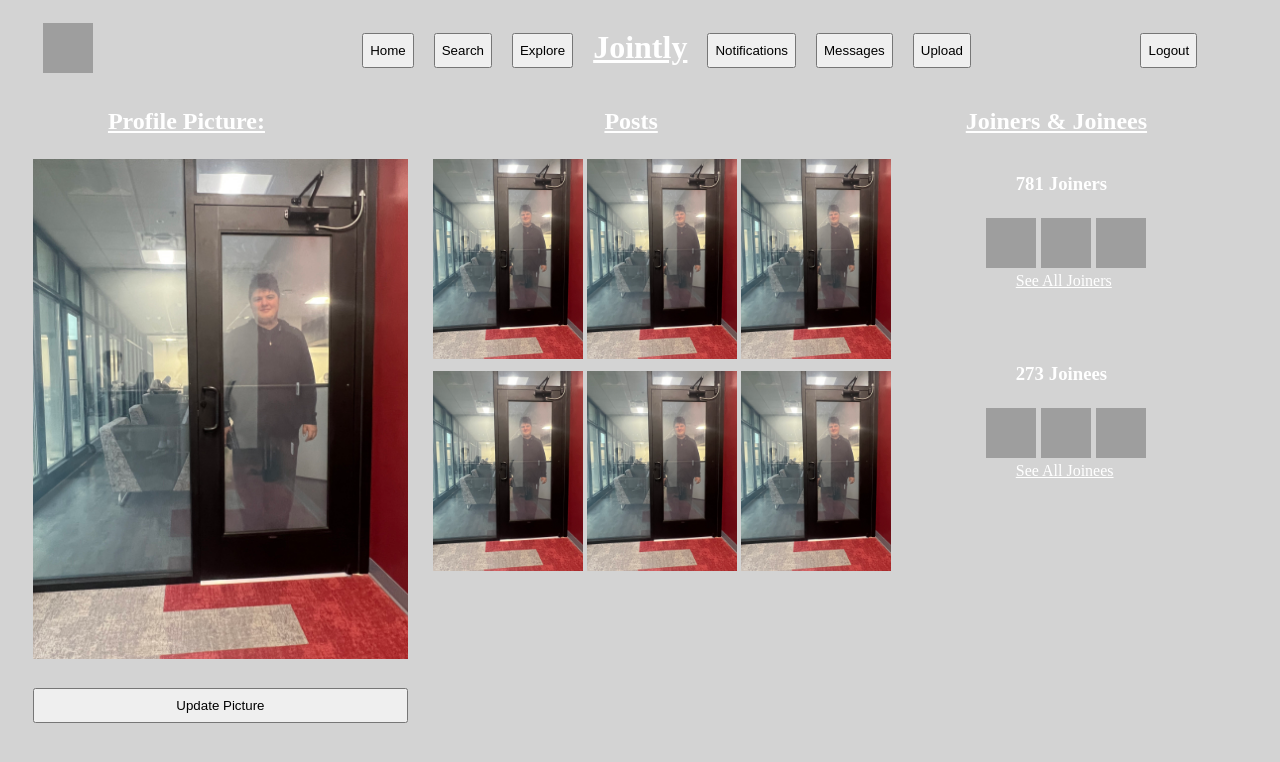
After one commit to CarlosA16/Jointly, a PHP site: page /user.php in a window 1280 px wide. The commit adds this page. Shown: the top 762 px of the page. Run offline with PHP 8.4, Linux system fonts and the light colour scheme; grey boxes are pictures that could not be loaded.

Commit message:
Feed & User pages

```diff
--- a/feed.php
+++ b/feed.php
@@ -36,7 +36,7 @@
                     <img src="https://cdn-icons-png.flaticon.com/512/39/39475.png">
                     <p id="userName">User.Name</p>
                 </div>
-                <img style="margin-top: 4px;margin-bottom: 4px;" src="https://upload.wikimedia.org/wikipedia/commons/thumb/7/70/Solid_white.svg/2048px-Solid_white.svg.png">
+                <img style="margin-top: 4px;margin-bottom: 4px;" src="IMG_1516.jpg">
                 <div id="likes">
                     <img style="width:30px;height:30px;" src="https://cdn-icons-png.flaticon.com/512/25/25297.png">
                     <p id="count">189</p>
--- /dev/null
+++ b/user.css
@@ -0,0 +1,53 @@
+body{
+    background:lightgray;
+    color: white;
+}
+#header{
+    display:flex;
+    justify-content:space-around;
+    gap:20px;
+}
+#main{
+    display:flex;
+    justify-content:center;
+    gap:20px;
+}
+button{
+    height: 35px;
+    margin-top: 25px;
+}
+#body{
+    display:flex;
+    flex-direction: row;
+    justify-content:space-evenly;
+    margin-left: -100px;
+}
+h2{
+    margin-left: 20%;
+    margin-right: 20%;
+}
+#posted{
+    margin-left: -100px;
+}
+#followers{
+    display:flex;
+    flex-direction: row;
+    gap: 5px;
+}
+img{
+    margin-top: 4px;
+    margin-bottom: 4px;
+    height: 200px;
+}
+#followers img{
+    width:50px;
+    height:50px;
+}
+#profile{
+    display:flex;
+    flex-direction: column;
+}
+#Joins h2{
+    margin-left: -50px;
+    margin-right: 0;
+}
--- /dev/null
+++ b/user.php
@@ -0,0 +1,73 @@
+<!DOCTYPE html>
+<html lang="en">
+<head>
+    <link rel="stylesheet" href="user.css">
+    <meta charset="UTF-8">
+    <meta http-equiv="X-UA-Compatible" content="IE=edge">
+    <meta name="viewport" content="width=device-width, initial-scale=1.0">
+    <title>Jointly</title>
+</head>
+<body>
+    <div id="header">
+        <div id="main">
+            <img style="width:50px; height:50px;margin-left:-40px;margin-right:100px;margin-top:15px;" src="https://cdn-icons-png.flaticon.com/512/39/39475.png">
+        </div>
+        <div id="main">
+            <button>Home</button>
+            <button>Search</button>
+            <button>Explore</button>
+            <h1><u>Jointly</u></h1>
+            <button>Notifications</button>
+            <button>Messages</button>
+            <button>Upload</button>
+        </div>
+        <div id="main">
+            <button>Logout</button>
+        </div>
+    </div>
+    <div id="body">
+        <div id="profile">
+            <h2><u>Profile Picture:</u></h2>
+            <img style="height: 500px;" src="IMG_1516.jpg">
+            <button>Update Picture</button>
+        </div>
+        <div id="posts">
+            <h2><u>Posts</u></h2>
+            <div id="posted">
+                <img src="IMG_1516.jpg">
+                <img src="IMG_1516.jpg">
+                <img src="IMG_1516.jpg">
+            </div>
+            <div id="posted">
+                <img src="IMG_1516.jpg">
+                <img src="IMG_1516.jpg">
+                <img src="IMG_1516.jpg">
+            </div>
+        </div>
+        <div id="Joins">
+            <h2><u>Joiners & Joinees</u></h2>
+            <div id="followers">
+                <h3>781</h3>
+                <h3>Joiners</h3>
+            </div>
+            <div id="followers" style="margin-left:-30px;">
+                <img src="https://cdn-icons-png.flaticon.com/512/39/39475.png">
+                <img src="https://cdn-icons-png.flaticon.com/512/39/39475.png">
+                <img src="https://cdn-icons-png.flaticon.com/512/39/39475.png">
+            </div>
+            <u>See All Joiners</u>
+            <br><br><br><br>
+            <div id="followers">
+                <h3>273</h3>
+                <h3>Joinees</h3>
+            </div>
+            <div id="followers" style="margin-left:-30px;">
+                <img src="https://cdn-icons-png.flaticon.com/512/39/39475.png">
+                <img src="https://cdn-icons-png.flaticon.com/512/39/39475.png">
+                <img src="https://cdn-icons-png.flaticon.com/512/39/39475.png">
+            </div>
+            <u>See All Joinees</u>
+        </div>
+    </div>
+</body>
+</html>
```
Also changed, not shown: IMG_1516.jpg (added).
